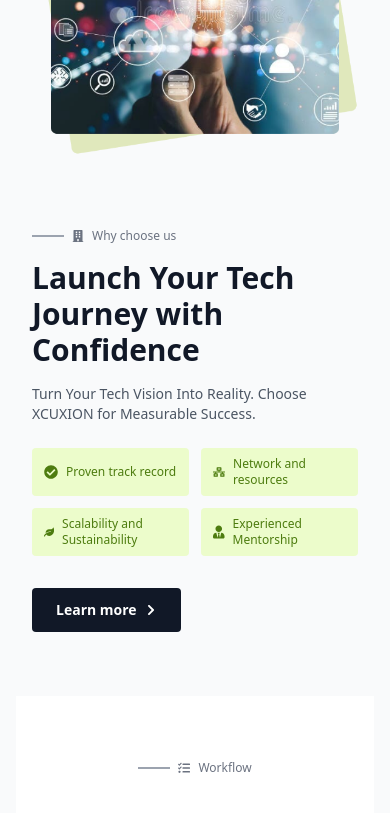
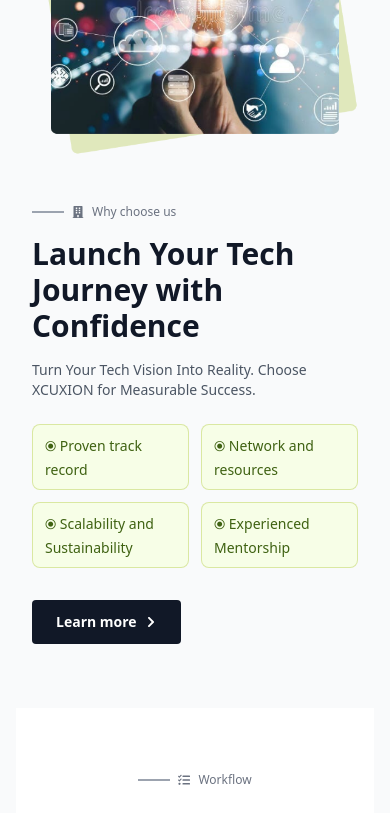
Before and after one commit to FelixAshong/BLVCK-SAPPHIRE-FINAL-TASK, a React (Vite) app: page / in a window 390 px wide. Shown: the part 2237-3050 px from the top of the page. Built offline with nearby package versions, Linux system fonts and the light colour scheme.

Commit message:
Refine App component layout and styles for improved aesthetics and responsiveness. Adjusted spacing in the features section, updated text styles for better emphasis, and added a new image asset to enhance the visual representation of the tech journey concept.

```diff
--- a/src/App.tsx
+++ b/src/App.tsx
@@ -330,22 +330,22 @@
 
       {/* Features Section */}
       <section className="w-full py-16 bg-gray-50 px-4 sm:px-6 lg:px-8">
-        <div className="flex flex-col lg:flex-row items-center justify-between gap-8">
+        <div className="flex flex-col lg:flex-row items-center justify-between gap-2">
           <div className="relative w-full lg:w-1/2">
             {/* Background shapes */}
             <div className="absolute -top-8 -right-8 w-32 h-32 rounded-full -z-10" style={{backgroundColor: 'rgba(224, 232, 188, 1)'}}></div>
             <div className="absolute -bottom-6 -left-6 w-40 h-20 rounded-full -z-10" style={{backgroundColor: 'rgba(224, 232, 188, 1)'}}></div>
             <img
               src="/src/assets/images/image.png"
-              alt="Tech journey concept"
+            alt="Tech journey concept"
               className="w-full h-96 object-contain object-center relative z-10"
               style={{
                 transform: 'rotate(0deg)',
                 opacity: 1
               }}
             />
-         </div>
-        <div className="w-full lg:max-w-lg lg:ml-12">
+        </div>
+        <div className="w-full lg:max-w-lg lg:ml-2">
           <div className="flex items-center space-x-2 text-xs text-gray-500 mb-4">
             <div className="w-8 h-0.5 bg-gray-400"></div>
             <FaBuilding />
@@ -358,22 +358,18 @@
             Turn Your Tech Vision Into Reality. Choose XCUXION for Measurable
             Success.
           </p>
-          <div className="grid grid-cols-2 gap-3 mb-8 text-xs text-lime-700">
-            <div className="flex items-center space-x-2 bg-lime-100 rounded px-3 py-2">
-              <FaCheckCircle size={14} />
-              <span>Proven track record</span>
+          <div className="grid grid-cols-2 gap-3 mb-8">
+            <div className="bg-lime-50 px-3 py-2 rounded-lg" style={{border: '1px solid rgba(148, 180, 0, 0.3)'}}>
+              <span className="text-sm text-lime-800 font-medium">⦿ Proven track record</span>
             </div>
-            <div className="flex items-center space-x-2 bg-lime-100 rounded px-3 py-2">
-              <FaNetworkWired size={14} />
-              <span>Network and resources</span>
+            <div className="bg-lime-50 px-3 py-2 rounded-lg" style={{border: '1px solid rgba(148, 180, 0, 0.3)'}}>
+              <span className="text-sm text-lime-800 font-medium">⦿ Network and resources</span>
             </div>
-            <div className="flex items-center space-x-2 bg-lime-100 rounded px-3 py-2">
-              <FaLeaf size={14} />
-              <span>Scalability and Sustainability</span>
+            <div className="bg-lime-50 px-3 py-2 rounded-lg" style={{border: '1px solid rgba(148, 180, 0, 0.3)'}}>
+              <span className="text-sm text-lime-800 font-medium">⦿ Scalability and Sustainability</span>
             </div>
-            <div className="flex items-center space-x-2 bg-lime-100 rounded px-3 py-2">
-              <FaUserTie size={14} />
-              <span>Experienced Mentorship</span>
+            <div className="bg-lime-50 px-3 py-2 rounded-lg" style={{border: '1px solid rgba(148, 180, 0, 0.3)'}}>
+              <span className="text-sm text-lime-800 font-medium">⦿ Experienced Mentorship</span>
             </div>
           </div>
           <button
```
Also changed, not shown: src/assets/images/Group 2.png (added).
